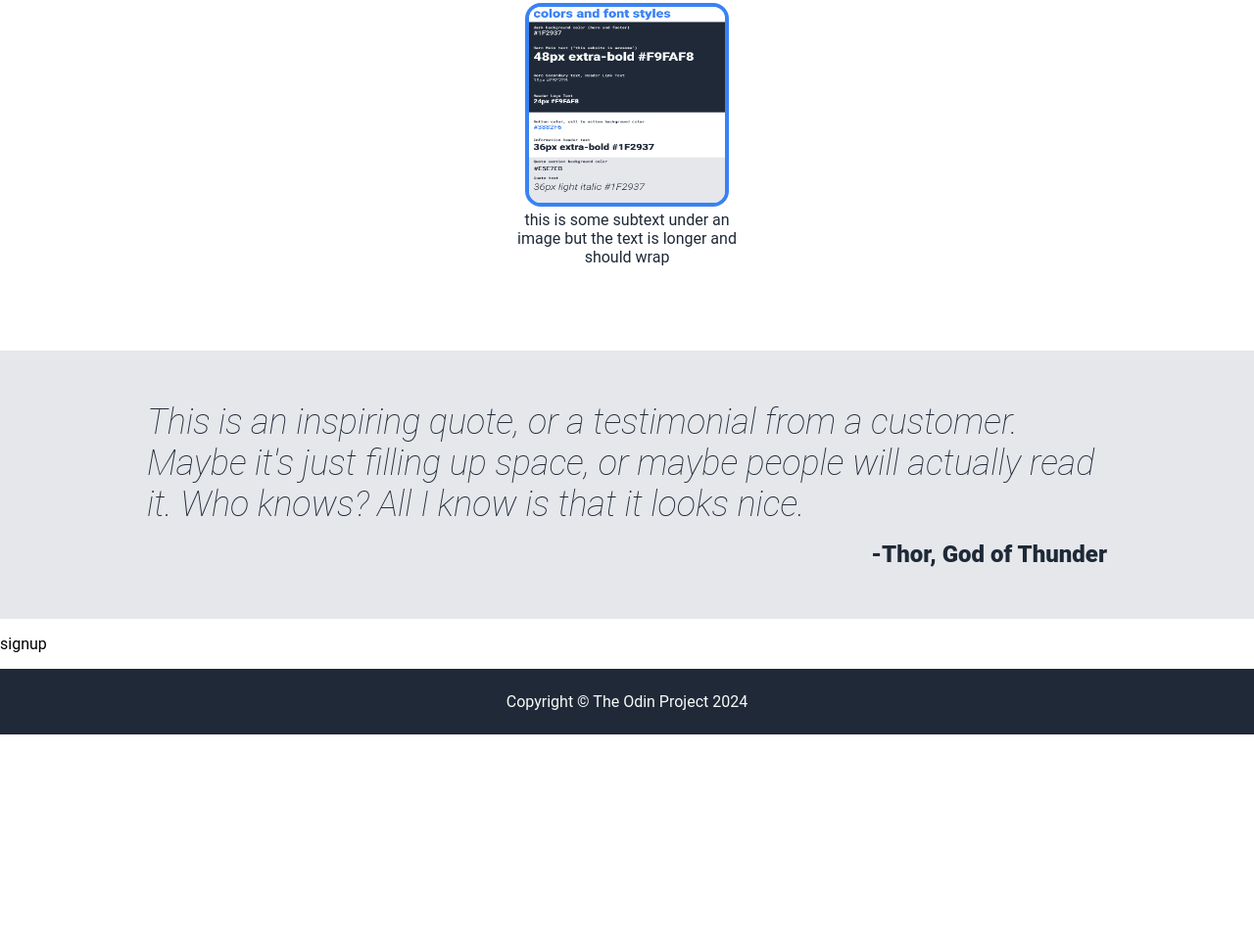
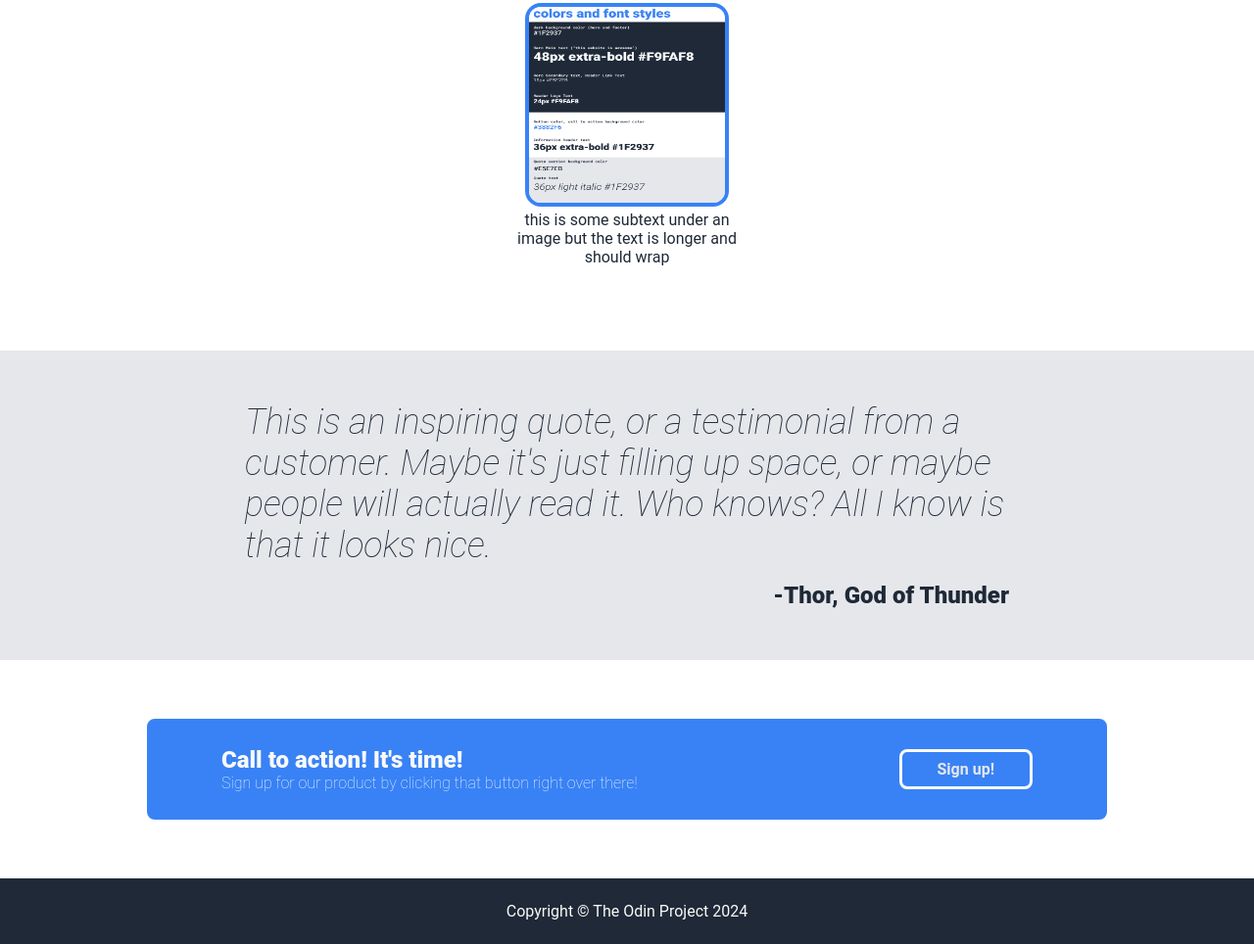
Before and after one commit to dave-grave/TOP-2, a plain HTML site: page index.html in a window 1280 px wide. Shown: the part 962-1926 px from the top of the page at 98% size. Before the commit the page ends 1712 px from the top, so only its background shows below. Drawn offline with Linux system fonts and the light colour scheme.

Commit message:
complete call to action section

```diff
--- a/index.html
+++ b/index.html
@@ -51,12 +51,21 @@
             Maybe it's just filling up space, or maybe people will actually
             read it. Who knows? All I know is that it looks nice.
         </div>
-
         <div class="subtext">-Thor, God of Thunder</div>
     </div>
 
     <div id="signup">
-        <p>signup</p>
+        <div class="left-side">
+            <div class="text">Call to action! It's time!</div>
+            <div class="subtext">Sign up for our product by clicking that
+                button right over there!
+            </div>
+        </div>
+
+        <div class="right-side">
+            <button>Sign up!</button>
+        </div>
+
     </div>
 
     <div id="footer">
--- a/styles.css
+++ b/styles.css
@@ -8,6 +8,19 @@ body {
     /* justify-content: space-between; */
     margin: 0;
     padding: 0;
+}
+
+ul {
+    display: flex;
+    gap: 16px;
+    list-style: none;
+    margin: 0;
+    padding: 0;
+}
+
+a {
+    text-decoration: none;
+    color: inherit;
 }
 
 #header {
@@ -118,7 +131,7 @@ body {
     flex-direction: column;
     gap: 16px;
     background: #e5e7eb;
-    padding: 52px 150px;
+    padding: 52px 250px;
 }
 
 #quote .text {
@@ -135,6 +148,39 @@ body {
     align-self: flex-end;
 }
 
+#signup {
+    display: flex;
+    justify-content: space-between;
+    align-items: center;
+    margin: 60px 150px;
+    border: 4px solid #3882f6;
+    border-radius: 8px;
+    padding: 24px 72px;
+    background: #3882f6;
+}
+
+#signup .text {
+    font-size: 24px;
+    font-weight: 1000;
+    color: #f9faf8;
+}
+
+#signup .subtext {
+    font-size: 16px;
+    font-weight: 100;
+    color: #f9faf8;
+}
+
+#signup button {
+    padding: 8px 36px;
+    background-color: #3882f6;
+    border: 3px solid #f9faf8;
+    border-radius: 8px;
+    font-size: 16px;
+    color: #e5e7eb;
+    font-weight: 700;
+}
+
 #footer {
     display: flex;
     justify-content: center;
@@ -142,16 +188,3 @@ body {
     color: #f9faf8;
     padding: 8px 0;
 }
-
-ul {
-    display: flex;
-    gap: 16px;
-    list-style: none;
-    margin: 0;
-    padding: 0;
-}
-
-a {
-    text-decoration: none;
-    color: inherit;
-}
```
